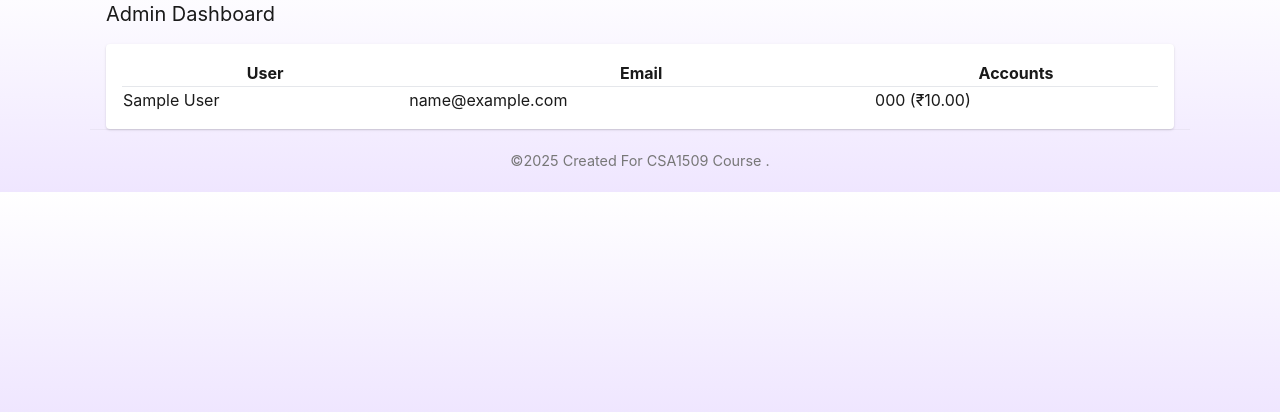
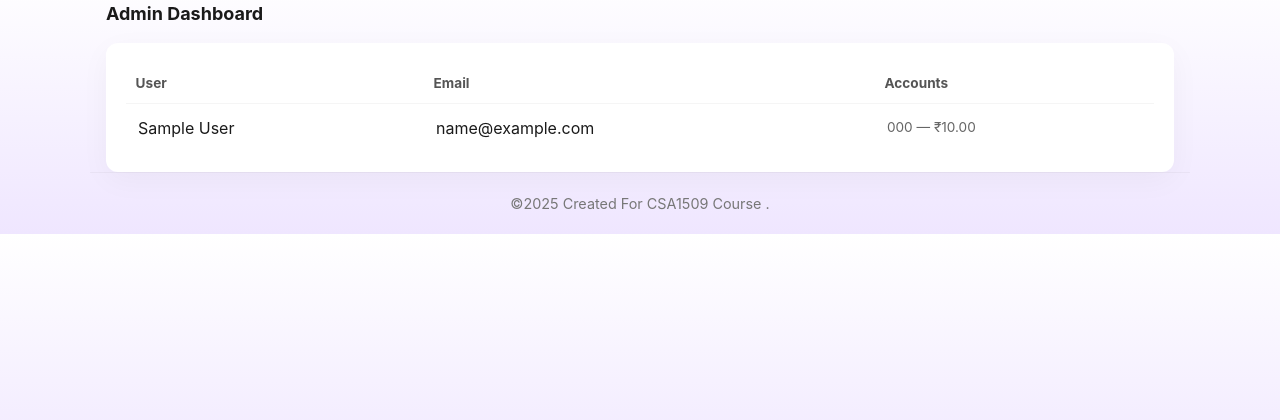
Before and after one commit to Karanam-23/online-banking, a Flask app: page /admin in a window 1280 px wide. Shown: the part 28-448 px from the top of the page. Run offline with Flask 3, Linux system fonts and the light colour scheme; a user stored in the database is signed in; tables that the repository leaves empty hold one stand-in row (values such as "Sample post").

Commit message:
Update admin.html

```diff
--- a/templates/admin.html
+++ b/templates/admin.html
@@ -1,17 +1,23 @@
 {% extends "base.html" %}
 {% block content %}
-<h3 class="text-xl mb-4">Admin Dashboard</h3>
-<div class="bg-white p-4 rounded shadow">
-  <table class="w-full">
-    <thead><tr><th>User</th><th>Email</th><th>Accounts</th></tr></thead>
+<h2 class="h2 mb-4">Admin Dashboard</h2>
+
+<div class="card">
+  <table class="table">
+    <thead>
+      <tr><th>User</th><th>Email</th><th>Accounts</th></tr>
+    </thead>
     <tbody>
       {% for u in users %}
-        <tr class="border-t">
-          <td>{{ u.name }}</td><td>{{ u.email }}</td>
-          <td>
-            {% for a in u.accounts %} {{ a.number }} (₹{{ "%.2f"|format(a.balance) }}) <br> {% endfor %}
-          </td>
-        </tr>
+      <tr>
+        <td>{{ u.name }}</td>
+        <td>{{ u.email }}</td>
+        <td>
+          {% for a in u.accounts %}
+            <div class="small">{{ a.number }} — ₹{{ '%.2f'|format(a.balance) }}</div>
+          {% endfor %}
+        </td>
+      </tr>
       {% endfor %}
     </tbody>
   </table>
```
